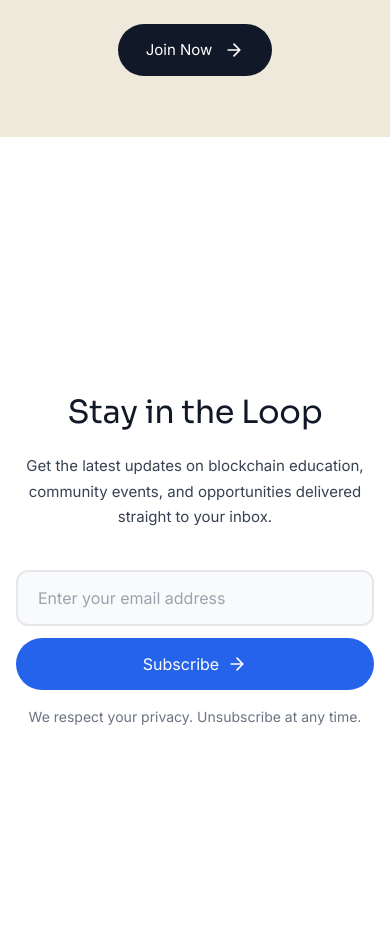
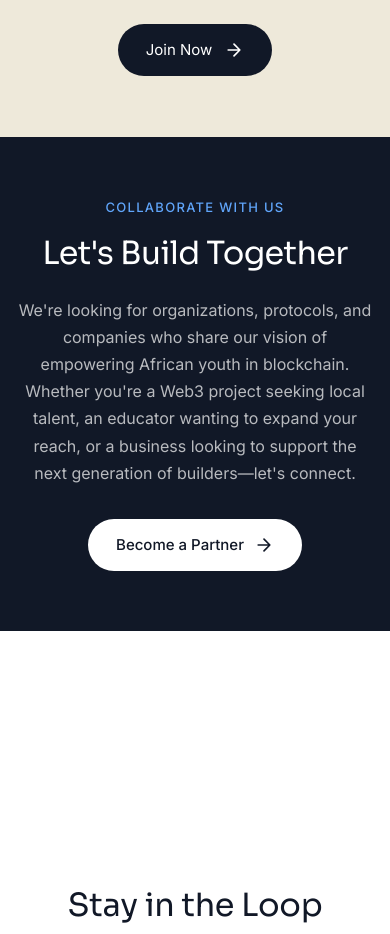
Before and after one commit to Deon62/cneo, a React (Vite) app: page /community in a window 390 px wide. Shown: the part 3680-4614 px from the top of the page. Built offline with nearby package versions, Linux system fonts and the light colour scheme.

Commit message:
our team profiles section

```diff
--- a/src/About.css
+++ b/src/About.css
@@ -519,6 +519,77 @@
   margin-left: auto;
 }
 
+/* Team Section */
+.team-section {
+  position: relative;
+  width: 100%;
+  padding: 120px 24px;
+  background-color: #FFFFFF;
+  overflow: hidden;
+}
+
+.team-container {
+  max-width: 1000px;
+  margin: 0 auto;
+  width: 100%;
+}
+
+.team-header {
+  text-align: center;
+  margin-bottom: 64px;
+}
+
+.team-title {
+  font-family: 'Sora', sans-serif;
+  font-size: clamp(2rem, 4vw, 2.75rem);
+  font-weight: 400;
+  color: #111827;
+  line-height: 1.2;
+  letter-spacing: -0.02em;
+  margin-bottom: 20px;
+}
+
+.team-description {
+  font-family: 'Inter', sans-serif;
+  font-size: clamp(1rem, 1.5vw, 1.125rem);
+  font-weight: 400;
+  color: #6B7280;
+  line-height: 1.7;
+  max-width: 600px;
+  margin: 0 auto;
+}
+
+.team-empty-state-simple {
+  text-align: center;
+  padding: 40px 0;
+}
+
+.team-coming-soon {
+  font-family: 'Inter', sans-serif;
+  font-size: 1rem;
+  font-weight: 400;
+  color: #9CA3AF;
+  font-style: italic;
+  margin: 0;
+}
+
+/* Team Section Responsive */
+@media (max-width: 768px) {
+  .team-section {
+    padding: 80px 20px;
+  }
+
+  .team-header {
+    margin-bottom: 32px;
+  }
+}
+
+@media (max-width: 480px) {
+  .team-section {
+    padding: 60px 16px;
+  }
+}
+
 /* CTA Section */
 .about-cta-section {
   background: #F0F7FF;
@@ -755,6 +826,7 @@
   .vision-section,
   .story-section,
   .values-section,
+  .team-section,
   .about-cta-section {
     padding: 80px 20px;
   }
@@ -830,6 +902,7 @@
   .vision-section,
   .story-section,
   .values-section,
+  .team-section,
   .about-cta-section {
     padding: 60px 16px;
   }
--- a/src/Community.css
+++ b/src/Community.css
@@ -585,6 +585,110 @@
   }
 
   .value-description {
+    font-size: 0.9375rem;
+  }
+}
+
+/* Partner Section */
+.partner-section {
+  position: relative;
+  width: 100%;
+  padding: 120px 24px;
+  background-color: #111827;
+  overflow: hidden;
+}
+
+.partner-container {
+  max-width: 800px;
+  margin: 0 auto;
+  width: 100%;
+}
+
+.partner-content {
+  text-align: center;
+}
+
+.partner-label {
+  font-family: 'Inter', sans-serif;
+  font-size: 0.8125rem;
+  font-weight: 500;
+  color: #60A5FA;
+  text-transform: uppercase;
+  letter-spacing: 0.1em;
+  display: block;
+  margin-bottom: 16px;
+}
+
+.partner-title {
+  font-family: 'Sora', sans-serif;
+  font-size: clamp(2rem, 4vw, 2.75rem);
+  font-weight: 400;
+  color: #FFFFFF;
+  line-height: 1.2;
+  letter-spacing: -0.02em;
+  margin-bottom: 24px;
+}
+
+.partner-description {
+  font-family: 'Inter', sans-serif;
+  font-size: clamp(1rem, 1.5vw, 1.125rem);
+  font-weight: 400;
+  color: rgba(255, 255, 255, 0.7);
+  line-height: 1.7;
+  margin-bottom: 40px;
+  max-width: 650px;
+  margin-left: auto;
+  margin-right: auto;
+}
+
+.partner-button {
+  display: inline-flex;
+  align-items: center;
+  gap: 10px;
+  font-family: 'Inter', sans-serif;
+  font-size: 1rem;
+  font-weight: 500;
+  color: #111827;
+  background-color: #FFFFFF;
+  text-decoration: none;
+  padding: 16px 32px;
+  border-radius: 9999px;
+  transition: all 0.2s ease;
+}
+
+.partner-button:hover {
+  background-color: #F3F4F6;
+  transform: translateY(-2px);
+  box-shadow: 0 8px 20px rgba(255, 255, 255, 0.15);
+  gap: 14px;
+}
+
+.partner-button svg {
+  transition: transform 0.2s ease;
+}
+
+.partner-button:hover svg {
+  transform: translateX(4px);
+}
+
+/* Partner Section Responsive */
+@media (max-width: 768px) {
+  .partner-section {
+    padding: 80px 20px;
+  }
+
+  .partner-description {
+    margin-bottom: 32px;
+  }
+}
+
+@media (max-width: 480px) {
+  .partner-section {
+    padding: 60px 16px;
+  }
+
+  .partner-button {
+    padding: 14px 28px;
     font-size: 0.9375rem;
   }
 }
--- a/src/pages/About.jsx
+++ b/src/pages/About.jsx
@@ -147,6 +147,22 @@ function About() {
         </div>
       </section>
 
+      {/* Team Section */}
+      <section className="team-section">
+        <div className="team-container">
+          <div className="team-header">
+            <span className="section-label">Our Team</span>
+            <h2 className="team-title">The People Behind the Mission</h2>
+            <p className="team-description">
+              A passionate group of builders, educators, and dreamers committed to empowering the next generation of African blockchain talent.
+            </p>
+          </div>
+          <div className="team-empty-state-simple">
+            <p className="team-coming-soon">Team profiles coming soon</p>
+          </div>
+        </div>
+      </section>
+
       {/* CTA Section */}
       <section className="about-cta-section">
         <div className="about-cta-container">
--- a/src/pages/Community.jsx
+++ b/src/pages/Community.jsx
@@ -138,6 +138,25 @@ function Community() {
         </div>
       </section>
 
+      {/* Partner Section */}
+      <section className="partner-section">
+        <div className="partner-container">
+          <div className="partner-content">
+            <span className="partner-label">Collaborate With Us</span>
+            <h2 className="partner-title">Let's Build Together</h2>
+            <p className="partner-description">
+              We're looking for organizations, protocols, and companies who share our vision of empowering African youth in blockchain. Whether you're a Web3 project seeking local talent, an educator wanting to expand your reach, or a business looking to support the next generation of builders—let's connect.
+            </p>
+            <a href="/contact" className="partner-button">
+              Become a Partner
+              <svg width="20" height="20" viewBox="0 0 24 24" fill="none" xmlns="http://www.w3.org/2000/svg">
+                <path d="M5 12H19M19 12L12 5M19 12L12 19" stroke="currentColor" strokeWidth="2" strokeLinecap="round" strokeLinejoin="round"/>
+              </svg>
+            </a>
+          </div>
+        </div>
+      </section>
+
       {/* Newsletter Section */}
       <section className="newsletter-section">
         <div className="newsletter-container">
```
